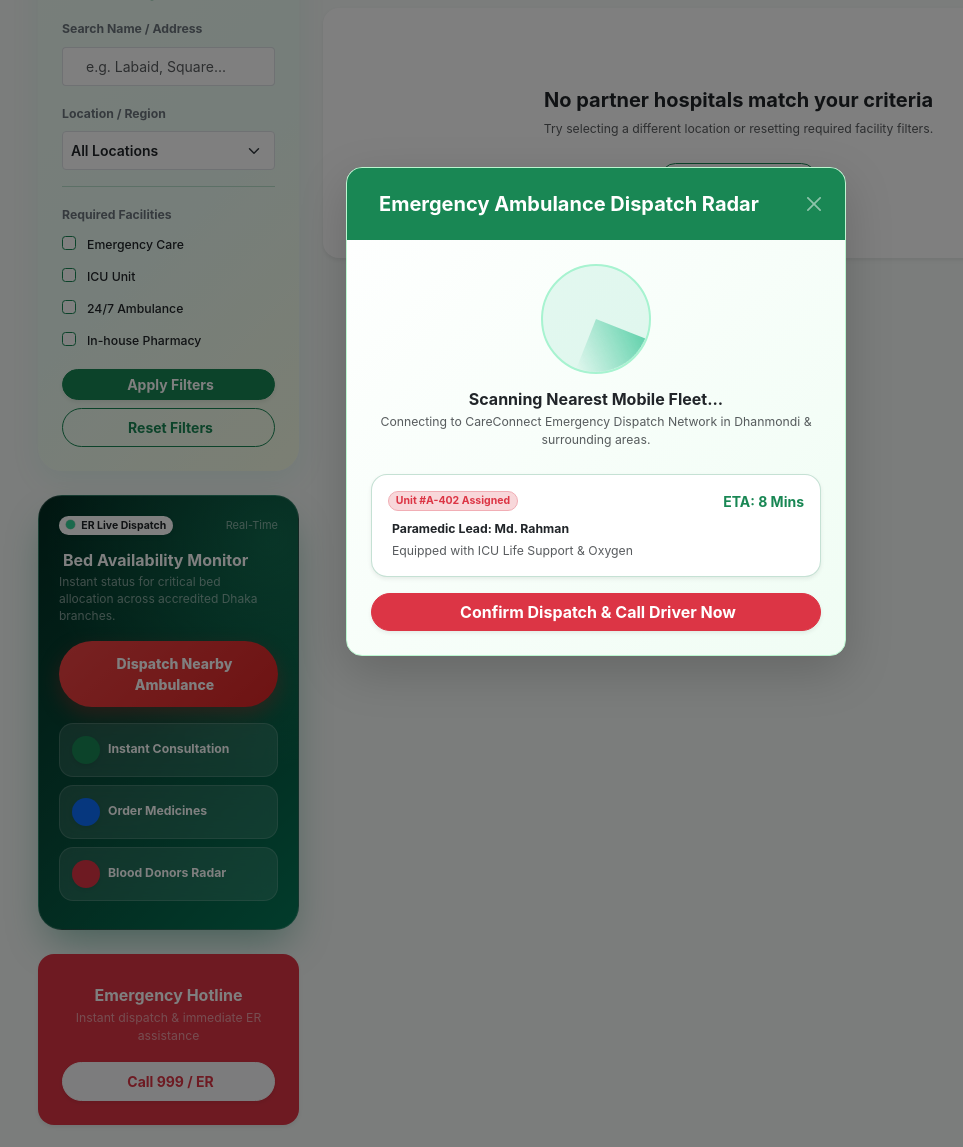
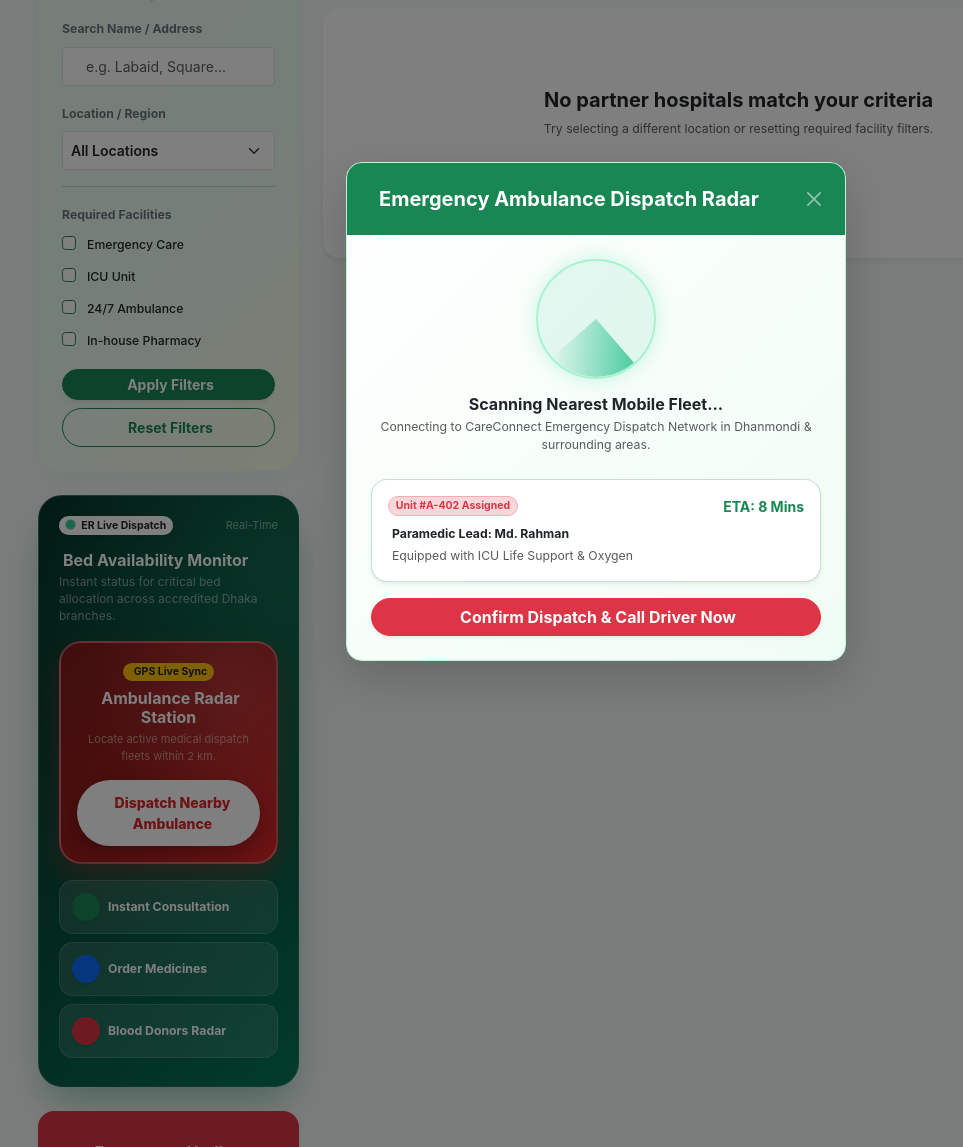
Before and after one commit to nazminnahar524-dotcom/CareConnect, a Django app: template careconnect/hospitals/templates/hospitals/hospital_list.html in a window 1280 px wide, after a click on "Dispatch Nearby Ambulance". Shown: the part 324-1471 px from the top of the page, without its empty margins (44-1007 px from the left). Run offline with Django 3.2, Linux system fonts and the light colour scheme; the template is opened without the code that fills it, so the values that code supplies are empty.

Commit message:
Fix hospital directory

```diff
--- a/careconnect/hospitals/templates/hospitals/hospital_list.html
+++ b/careconnect/hospitals/templates/hospitals/hospital_list.html
@@ -166,23 +178,35 @@
         display: inline-flex;
         align-items: center;
         gap: 5px;
-        transition: transform 0.25s ease;
+        transition: all 0.25s cubic-bezier(0.34, 1.56, 0.64, 1);
     }
 
     .facility-badge-item:hover {
-        transform: translateY(-2px);
+        transform: translateY(-3px) scale(1.05);
     }
 
-    /* Cute Ambulance Radar Dispatch Button */
+    /* Moveable & Ultra-Animated Dispatch Feature Box */
+    .feature-dispatch-box {
+        background: radial-gradient(circle at 80% 20%, rgba(248, 113, 113, 0.3) 0%, transparent 60%),
+                    linear-gradient(135deg, #7f1d1d 0%, #991b1b 50%, #dc2626 100%);
+        border: 2px solid rgba(254, 202, 202, 0.4);
+        border-radius: 22px;
+        padding: 16px;
+        box-shadow: 0 12px 28px rgba(220, 38, 38, 0.35);
+        animation: floatMove 4s ease-in-out infinite;
+        position: relative;
+        overflow: hidden;
+    }
+
     .btn-dispatch-radar {
-        background: linear-gradient(135deg, #ef4444 0%, #dc2626 100%);
-        color: #ffffff;
+        background: #ffffff;
+        color: #dc2626;
         font-weight: 800;
         border-radius: 50rem;
         border: none;
         padding: 12px 20px;
         transition: all 0.3s cubic-bezier(0.34, 1.56, 0.64, 1);
-        box-shadow: 0 8px 20px rgba(220, 38, 38, 0.35);
+        box-shadow: 0 8px 20px rgba(0, 0, 0, 0.25);
         display: flex;
         align-items: center;
         justify-content: center;
@@ -190,22 +214,23 @@
     }
 
     .btn-dispatch-radar:hover {
-        transform: translateY(-3px) scale(1.02);
-        box-shadow: 0 12px 26px rgba(220, 38, 38, 0.5);
-        background: linear-gradient(135deg, #f87171 0%, #ef4444 100%);
-        color: #ffffff;
+        transform: translateY(-3px) scale(1.04);
+        box-shadow: 0 14px 28px rgba(255, 255, 255, 0.3);
+        background: #fef2f2;
+        color: #991b1b;
     }
 
     /* Radar Scanning Modal Graphic */
     .radar-circle-container {
-        width: 110px;
-        height: 110px;
+        width: 120px;
+        height: 120px;
         border-radius: 50%;
         background: rgba(16, 185, 129, 0.1);
         border: 2px solid #a7f3d0;
         position: relative;
         margin: 0 auto;
         overflow: hidden;
+        box-shadow: 0 0 20px rgba(52, 211, 153, 0.25);
     }
 
     .radar-sweep-hand {
@@ -214,9 +239,9 @@
         left: 0;
         width: 50%;
         height: 50%;
-        background: linear-gradient(45deg, rgba(16, 185, 129, 0.6), transparent);
+        background: linear-gradient(45deg, rgba(16, 185, 129, 0.7), transparent);
         transform-origin: 100% 100%;
-        animation: radarSweep 2.5s linear infinite;
+        animation: radarSweep 2.2s linear infinite;
         border-radius: 100% 0 0 0;
     }
 </style>
@@ -372,10 +397,18 @@
                 <h6 class="fw-bold mb-1 text-white"><i class="bi bi-lightning-charge-fill text-warning me-1"></i>Bed Availability Monitor</h6>
                 <p class="small text-white-50 mb-3" style="font-size: 12px; line-height: 1.4;">Instant status for critical bed allocation across accredited Dhaka branches.</p>
 
-                <!-- NEW SPECIAL FEATURE: Interactive Ambulance Dispatch Radar Button -->
-                <button type="button" class="btn-dispatch-radar w-100 mb-3" data-bs-toggle="modal" data-bs-target="#ambulanceRadarModal">
-                    <i class="bi bi-truck-front-fill me-1"></i> Dispatch Nearby Ambulance
-                </button>
+                <!-- SPECIAL ANIMATED & MOVEABLE FEATURE BOX -->
+                <div class="feature-dispatch-box mb-3 text-center">
+                    <span class="badge bg-warning text-dark rounded-pill px-2.5 py-1 fw-bold small mb-2 shadow-sm d-inline-block">
+                        <i class="bi bi-broadcast me-1"></i> GPS Live Sync
+                    </span>
+                    <h6 class="fw-bold text-white mb-1"><i class="bi bi-truck-front-fill me-1"></i>Ambulance Radar Station</h6>
+                    <p class="small text-white-50 mb-3" style="font-size: 11px;">Locate active medical dispatch fleets within 2 km.</p>
+
+                    <button type="button" class="btn-dispatch-radar w-100" data-bs-toggle="modal" data-bs-target="#ambulanceRadarModal">
+                        <i class="bi bi-crosshair fs-6"></i> Dispatch Nearby Ambulance
+                    </button>
+                </div>
 
                 <div class="d-flex flex-column gap-2 mb-2">
                     <a href="{% url 'doctor_list' %}" class="quick-action-pill text-decoration-none">
```
Also changed, not shown: other parts of careconnect/hospitals/templates/hospitals/hospital_list.html (+23 -11 lines).
